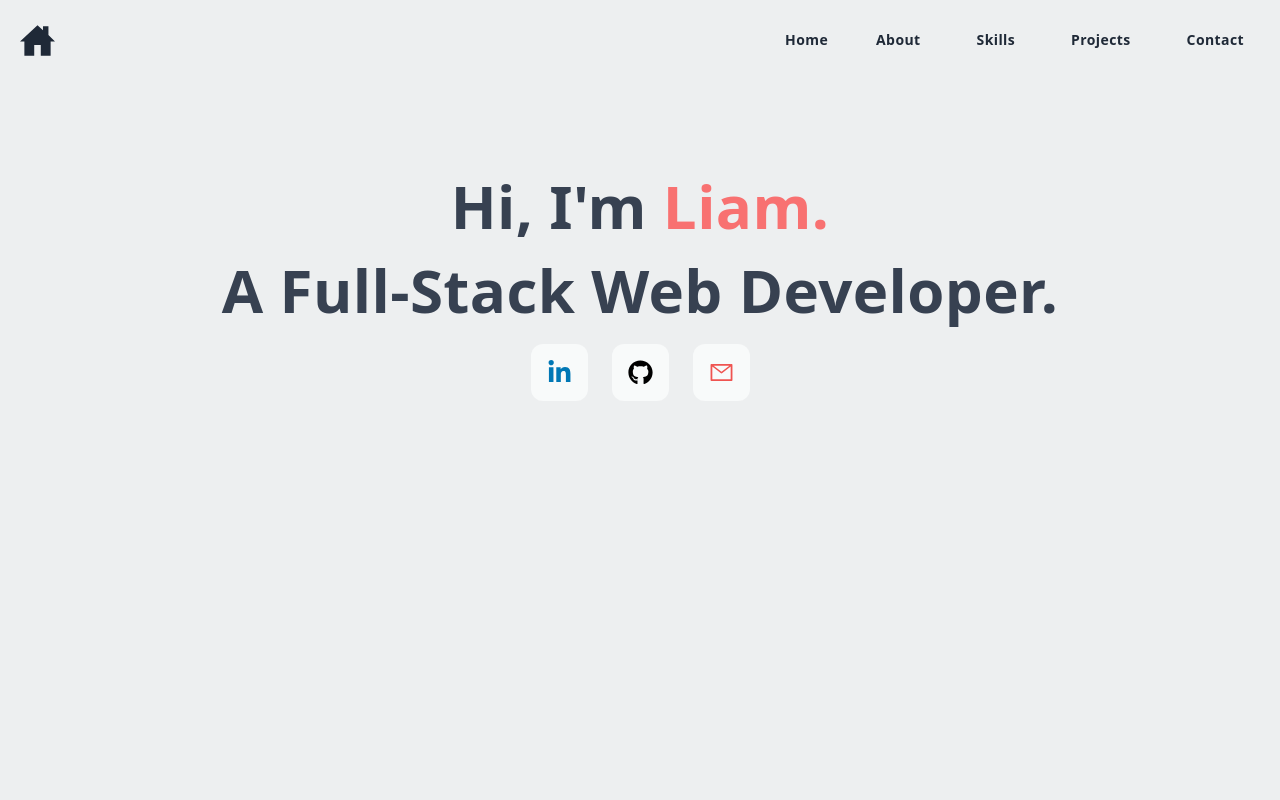
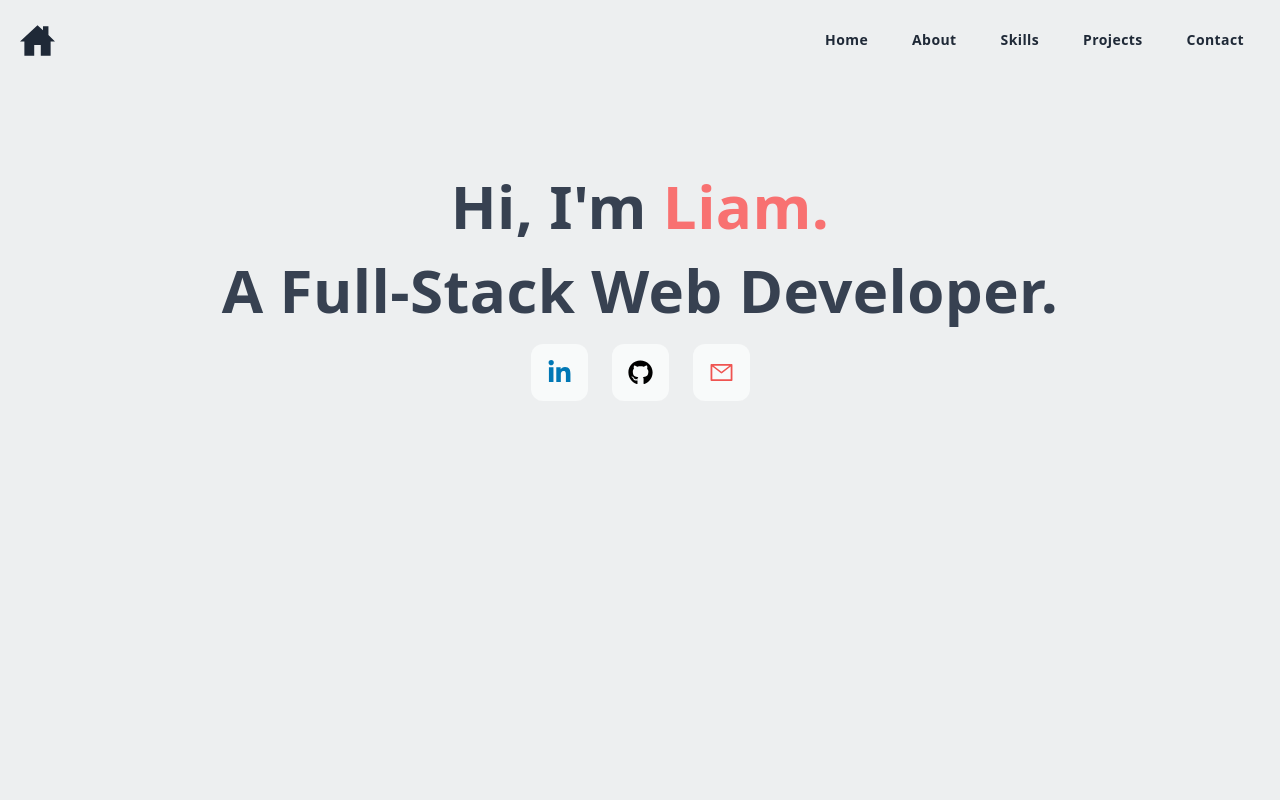
Before and after one commit to ltmccarthy9/nextjs-portfolio, a Next.js app in the folder nextjs-portfolio/: page / in a window 1280 px wide. Shown: the top 800 px of the page. Built offline with nearby package versions, Linux system fonts and the light colour scheme.

Commit message:
nav spacing

```diff
--- a/nextjs-portfolio/components/Nav.jsx
+++ b/nextjs-portfolio/components/Nav.jsx
@@ -59,9 +59,9 @@ const Nav = () => {
             </Link>
 
             <div>
-                <div style={{color: `${linkColor}`}} className='hidden md:flex gap-6'>
+                <div style={{color: `${linkColor}`}} className='hidden md:flex gap-3'>
                     <Link href='/'>
-                        <p className='p-2 rounded-md text-sm font-bold hover:bg-red-400 hover:text-gray-50 ease-in duration-150'>Home</p>
+                        <p className='py-2 px-4 rounded-md text-sm font-bold hover:bg-red-400 hover:text-gray-50 ease-in duration-150'>Home</p>
                     </Link>
                     <a href='/#about' className='py-2 px-4 rounded-md text-sm font-bold hover:bg-red-400 hover:text-gray-50 ease-in duration-150'>About</a>
                     <a href='/#skills' className='py-2 px-4 rounded-md text-sm font-bold hover:bg-red-400 hover:text-gray-50 ease-in duration-150'>Skills</a>
```
